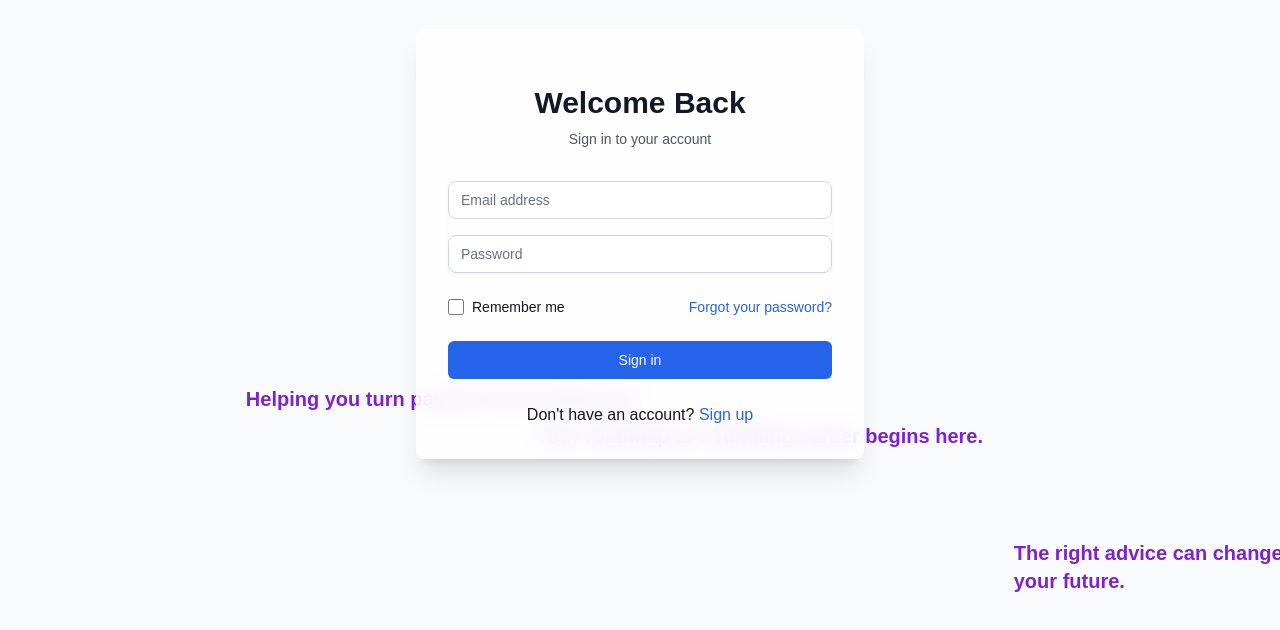
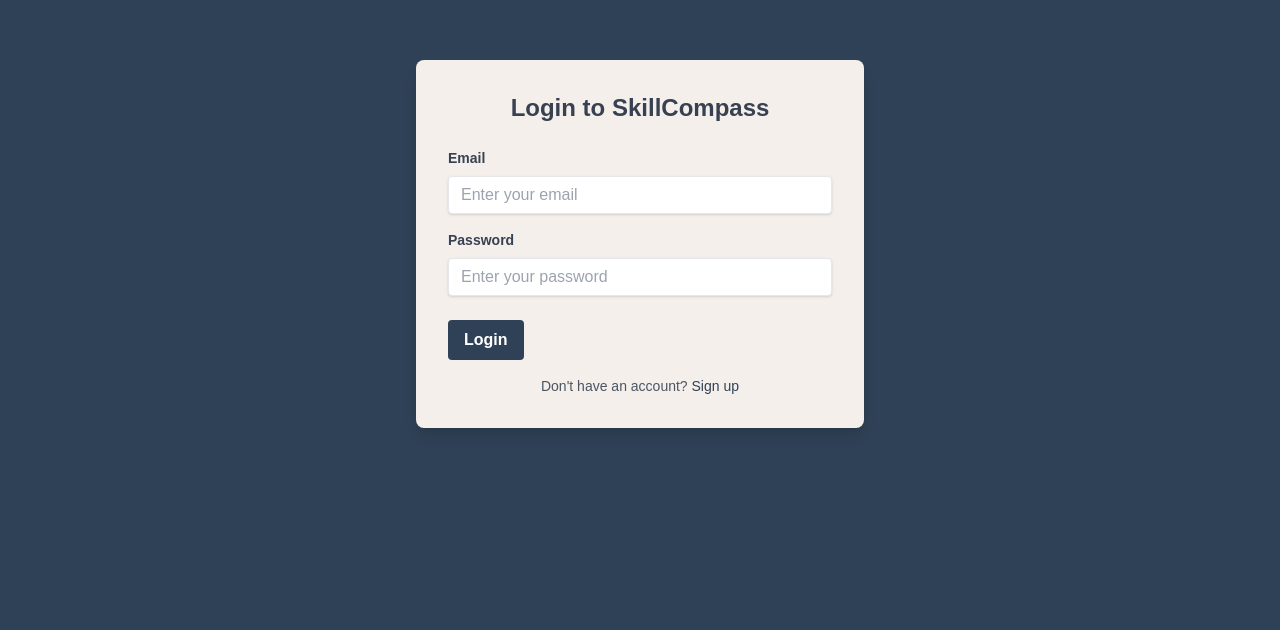
Before and after one commit to lavanyajain14/skillcompass, a Next.js app: page /pages/login in a window 1280 px wide. Shown: the part 156-786 px from the top of the page. Built offline with nearby package versions, Linux system fonts and the light colour scheme.

Commit message:
feat:added login page

```diff
--- a/src/app/pages/login/page.js
+++ b/src/app/pages/login/page.js
@@ -1,131 +1,51 @@
-'use client';
+// pages/login.js
+import React from 'react';
 
-import { useState } from 'react';
-import { AnimatedQuotesBackground } from '@/components/animatedquotedtext';
-
-export function AnimatedBackground() {
+const Login = () => {
   return (
-      <div className="fixed inset-0 -z-10 overflow-hidden">
-        <div className="absolute inset-0 bg-gradient-to-r from-violet-200 via-purple-200 to-pink-200 bg-[length:400%_400%] animate-[gradient_6s_infinite_alternate]" />
-        <div className="absolute inset-0 opacity-50 mix-blend-multiply bg-gradient-to-l from-rose-100 via-purple-200 to-violet-200 bg-[length:400%_400%] animate-[gradient_10s_infinite_alternate]" />
-        <div className="absolute inset-0 opacity-50 mix-blend-multiply bg-gradient-to-t from-purple-200 via-violet-200 to-rose-100 bg-[length:400%_400%] animate-[gradient_15s_infinite_alternate]" />
-      </div>
-    );
-  }
-
-export default function LoginPage() {
-  const [formData, setFormData] = useState({
-    email: '',
-    password: '',
-  });
-
-  const handleSubmit = (e) => {
-    e.preventDefault();
-    // Handle login logic here
-    console.log('Login attempt with:', formData);
-  };
-
-  const handleChange = (e) => {
-    const { name, value } = e.target;
-    setFormData(prev => ({
-      ...prev,
-      [name]: value
-    }));
-  };
-
-  return (
-    <main className="min-h-screen flex items-center justify-center bg-gray-50 py-12 px-4 sm:px-6 lg:px-8">
-        <div className=''>
-      <AnimatedQuotesBackground />
-      </div>
-
-
-      <div className="max-w-md w-full space-y-8 relative">
-        {/* Login Form Card */}
-        <div className="bg-white/80 backdrop-blur-md p-8 rounded-lg shadow-xl">
-          <div className="text-center">
-            <h2 className="mt-6 text-3xl font-extrabold text-gray-900">
-              Welcome Back
-            </h2>
-            <p className="mt-2 text-sm text-gray-600">
-              Sign in to your account
-            </p>
-          </div>
-
-          <form className="mt-8 space-y-6" onSubmit={handleSubmit}>
-            <div className="rounded-md shadow-sm space-y-4">
-              <div>
-                <label htmlFor="email" className="sr-only">
-                  Email address
+    <div className="flex items-center justify-center min-h-screen bg-[#2f4156]">
+      <div className="bg-[#f5efeb] rounded-lg shadow-lg p-8 max-w-md w-full">
+        <h2 className="text-2xl font-bold text-center text-gray-700 mb-6">Login to SkillCompass</h2>
+        <form>
+          <div className="mb-4">
+            <label className="block text-gray-700 text-sm font-bold mb-2" htmlFor="email">
+              Email
             </label>
             <input
+              type="email"
               id="email"
-                  name="email"
-                  type="email"
-                  autoComplete="email"
+              placeholder="Enter your email"
+              className="shadow appearance-none border rounded w-full py-2 px-3 text-gray-700 leading-tight focus:outline-none focus:shadow-outline"
               required
-                  value={formData.email}
-                  onChange={handleChange}
-                  className="appearance-none rounded-lg relative block w-full px-3 py-2 border border-gray-300 placeholder-gray-500 text-gray-900 focus:outline-none focus:ring-purple-500 focus:border-purple-500 focus:z-10 sm:text-sm"
-                  placeholder="Email address"
             />
           </div>
-              <div>
-                <label htmlFor="password" className="sr-only">
+          <div className="mb-6">
+            <label className="block text-gray-700 text-sm font-bold mb-2" htmlFor="password">
               Password
             </label>
             <input
+              type="password"
               id="password"
-                  name="password"
-                  type="password"
-                  autoComplete="current-password"
+              placeholder="Enter your password"
+              className="shadow appearance-none border rounded w-full py-2 px-3 text-gray-700 leading-tight focus:outline-none focus:shadow-outline"
               required
-                  value={formData.password}
-                  onChange={handleChange}
-                  className="appearance-none rounded-lg relative block w-full px-3 py-2 border border-gray-300 placeholder-gray-500 text-gray-900 focus:outline-none focus:ring-blue-500 focus:border-blue-500 focus:z-10 sm:text-sm"
-                  placeholder="Password"
             />
           </div>
+          <div className="flex items-center justify-between">
+            <button
+              type="submit"
+              className="bg-[#2f4156] hover:bg-[#1f2a3a] text-white font-bold py-2 px-4 rounded focus:outline-none focus:shadow-outline"
+            >
+              Login
+            </button>
           </div>
-
-            <div className="flex items-center justify-between">
-              <div className="flex items-center">
-                <input
-                  id="remember-me"
-                  name="remember-me"
-                  type="checkbox"
-                  className="h-4 w-4 text-blue-600 focus:ring-blue-500 border-gray-300 rounded"
-                />
-                <label htmlFor="remember-me" className="ml-2 block text-sm text-gray-900">
-                  Remember me
-                </label>
-              </div>
-
-              <div className="text-sm">
-                <a href="#" className="font-medium text-blue-600 hover:text-blue-500">
-                  Forgot your password?
-                </a>
+        </form>
+        <p className="mt-4 text-center text-gray-600 text-sm">
+          Don't have an account? <a href="/register" className="text-[#2f4156] hover:underline">Sign up</a>
+        </p>
       </div>
     </div>
+  );
+};
 
-            <div>
-              <div
-                type="submit"
-                className="group relative w-full flex justify-center py-2 px-4 border border-transparent text-sm font-medium rounded-md text-white bg-blue-600 hover:bg-blue-700 focus:outline-none focus:ring-2 focus:ring-offset-2 focus:ring-blue-500"
-              >
-                Sign in
-              </div>
-            </div>
-
-            <div className="text-center">
-                Don't have an account?{' '}
-                <a href="#" className="font-medium text-blue-600 hover:text-blue-500">
-                  Sign up
-                </a>
-            </div>
-          </form>
-        </div>
-      </div>
-    </main>
-  );
-}
+export default Login;
```
Lines whose indentation alone changed are shown as unchanged.
